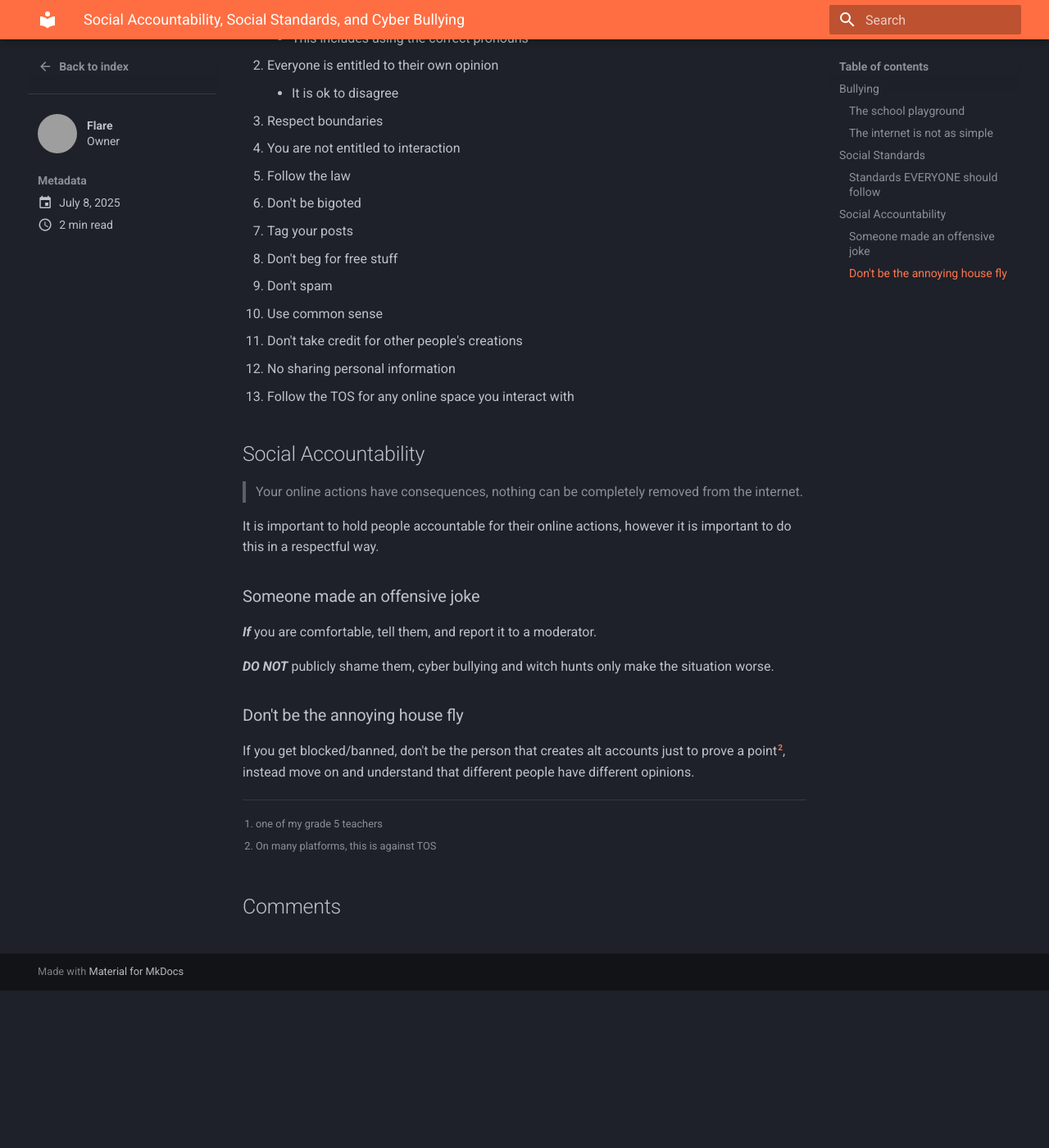
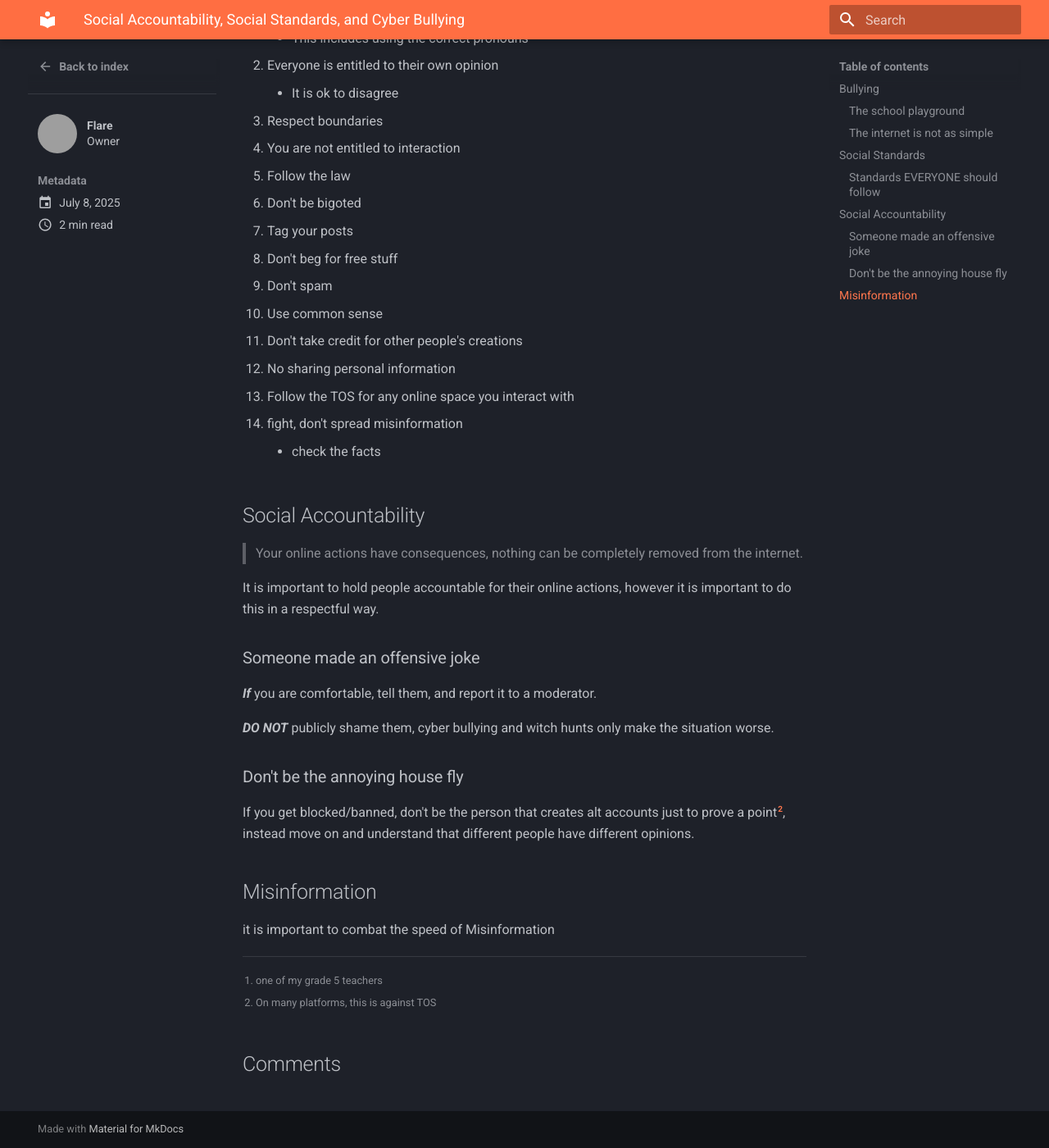
Before and after one commit to flare-proto/flare-proto.github.io, an MkDocs documentation site: the page built from docs/blog/posts/socialAccountability.md, in a window 1280 px wide and 1400 px high, scrolled down 1215 px. Shown: the whole window at 82% size. Built offline with MkDocs 1.6.1 and Material for MkDocs 9.7.7, drawn with Linux system fonts in a browser that asks for light colours; comment, search, counter and statistics services are not loaded; before the commit the page ends 2423 px from its top, so only the background shows below that; grey boxes are pictures that could not be loaded.

Commit message:
Update socialAccountability.md

```diff
--- a/docs/blog/posts/socialAccountability.md
+++ b/docs/blog/posts/socialAccountability.md
@@ -45,6 +45,8 @@ When you post something online, if what you are saying could be seen as offensiv
 11. Don't take credit for other people's creations
 12. No sharing personal information
 13. Follow the TOS for any online space you interact with
+14. fight, don't spread misinformation
+    - check the facts
 
 ## Social Accountability
 
@@ -60,5 +62,8 @@ It is important to hold people accountable for their online actions, however it
 ### Don't be the annoying house fly
 If you get blocked/banned, don't be the person that creates alt accounts just to prove a point[^2], instead move on and understand that different people have different opinions.
 
+## Misinformation
+it is important to combat the speed of Misinformation
+
 [^1]: one of my grade 5 teachers
 [^2]:On many platforms, this is against TOS
```
